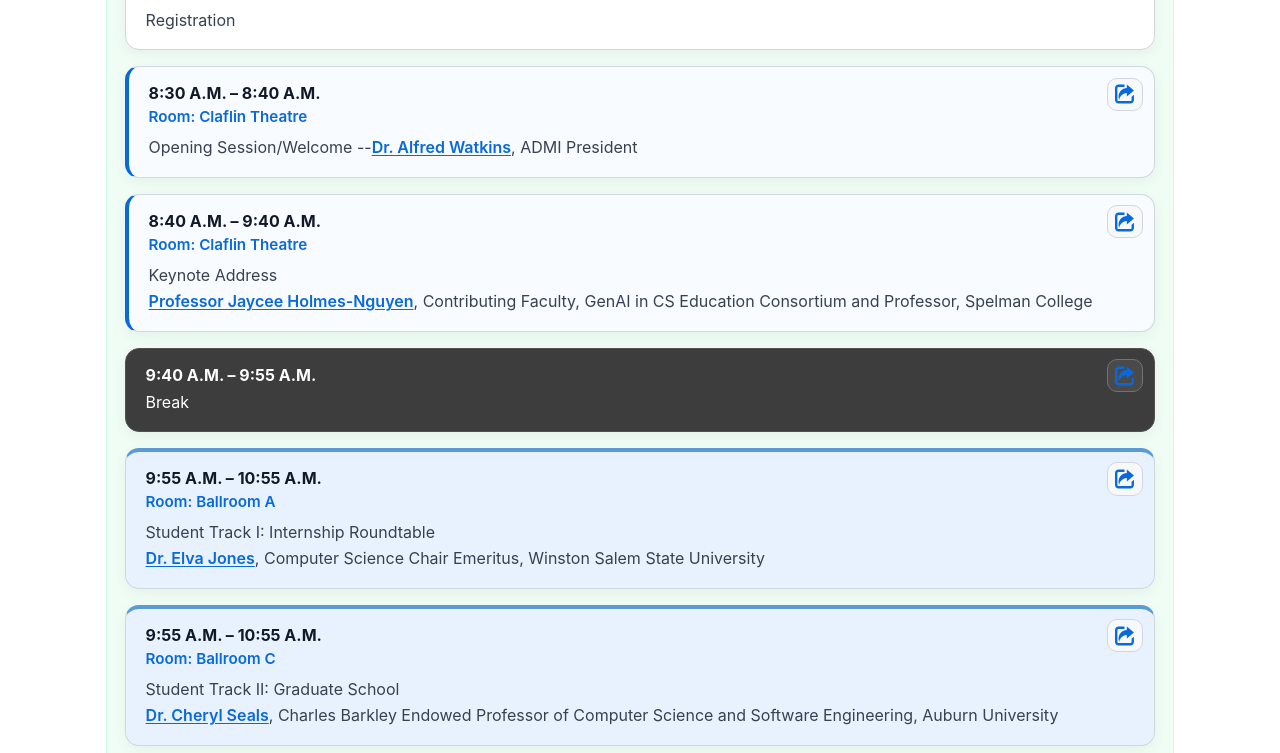
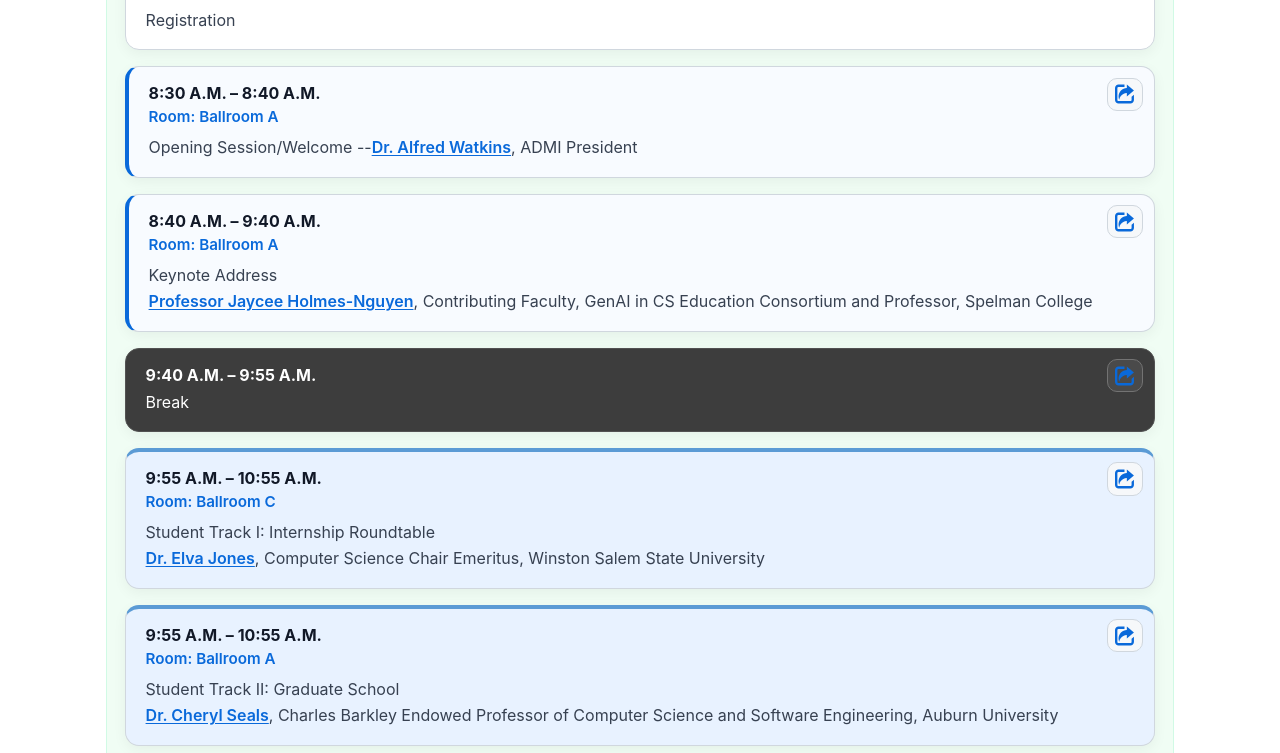
Before and after one commit to admiusa/2026symposium, a Jekyll site: the page built from admi26_program.md, in a window 1280 px wide and 1400 px high, scrolled down 890 px. Shown: the part 153-906 px from the top of the window. Built offline with Jekyll 4.4.1, drawn with Linux system fonts in a browser that asks for light colours; some of the changed text lies outside the part shown.

Commit message:
updated schedule rooms

```diff
--- a/_data/schedule.yml
+++ b/_data/schedule.yml
@@ -48,7 +48,7 @@
         time_start: "2026-03-27T08:30:00-04:00"
         time_end: "2026-03-27T08:40:00-04:00"
         time: "8:30 A.M. – 8:40 A.M."
-        room: Claflin Theatre
+        room: Ballroom A
         highlight: true
         description_html: |
           Opening Session/Welcome --<a href="/2026symposium/admi26_speakers#alfred-watkins">Dr. Alfred Watkins</a>,  ADMI President
@@ -56,7 +56,7 @@
         time_start: "2026-03-27T08:40:00-04:00"
         time_end: "2026-03-27T09:40:00-04:00"
         time: "8:40 A.M. – 9:40 A.M."
-        room: Claflin Theatre
+        room: Ballroom A
         highlight: true
         description_html: |
           Keynote Address<br>
@@ -72,7 +72,7 @@
         time_start: "2026-03-27T09:55:00-04:00"
         time_end: "2026-03-27T10:55:00-04:00"
         time: "9:55 A.M. – 10:55 A.M."
-        room: Ballroom A
+        room: Ballroom C
         description_html: |
           Student Track I: Internship Roundtable<br>
           <a href="/2026symposium/admi26_speakers#elva-jones">Dr. Elva Jones</a>, Computer Science Chair Emeritus, Winston Salem State University
@@ -81,7 +81,7 @@
         time_start: "2026-03-27T09:55:00-04:00"
         time_end: "2026-03-27T10:55:00-04:00"
         time: "9:55 A.M. – 10:55 A.M."
-        room: Ballroom C
+        room: Ballroom A
         description_html: |
           Student Track II: Graduate School<br>
           <a href="/2026symposium/admi26_speakers#cheryl-seals">Dr. Cheryl Seals</a>, Charles Barkley Endowed Professor of Computer Science and Software Engineering, Auburn University
@@ -120,7 +120,7 @@
         time_start: "2026-03-27T13:00:00-04:00"
         time_end: "2026-03-27T14:00:00-04:00"
         time: "1:00 P.M. - 2:00 P.M."
-        room: Claflin Theatre
+        room: Theater & Ballroom A
         description_html: |
           Faculty Paper Track III<br>
           Student Poster Session
@@ -148,7 +148,7 @@
         time_start: "2026-03-27T14:00:00-04:00"
         time_end: "2026-03-27T16:00:00-04:00"
         time: "2:00 P.M. – 4:00 P.M."
-        room: Ballroom C
+        room: 3rd floor lounge
         description_html: |
           Student Competition: Cybersecurity<br>
           <a href="/2026symposium/admi26_speakers#kristine-christensen">Dr. Kristine Christensen</a>, Professor, Computer Information Systems, Moraine Valley Community College
@@ -217,6 +217,7 @@
         time_start: "2026-03-28T10:45:00-04:00"
         time_end: "2026-03-28T11:45:00-04:00"
         time: "10:45 A.M. – 11:45 A.M."
+        room: tbd
         description_html: |
           Student and Faculty Session II<br>
           <a href="/2026symposium/admi26_speakers#kristine-christensen">Dr. Kristine Christensen</a>, Professor, Computer Information Systems, Moraine Valley Community College
```
